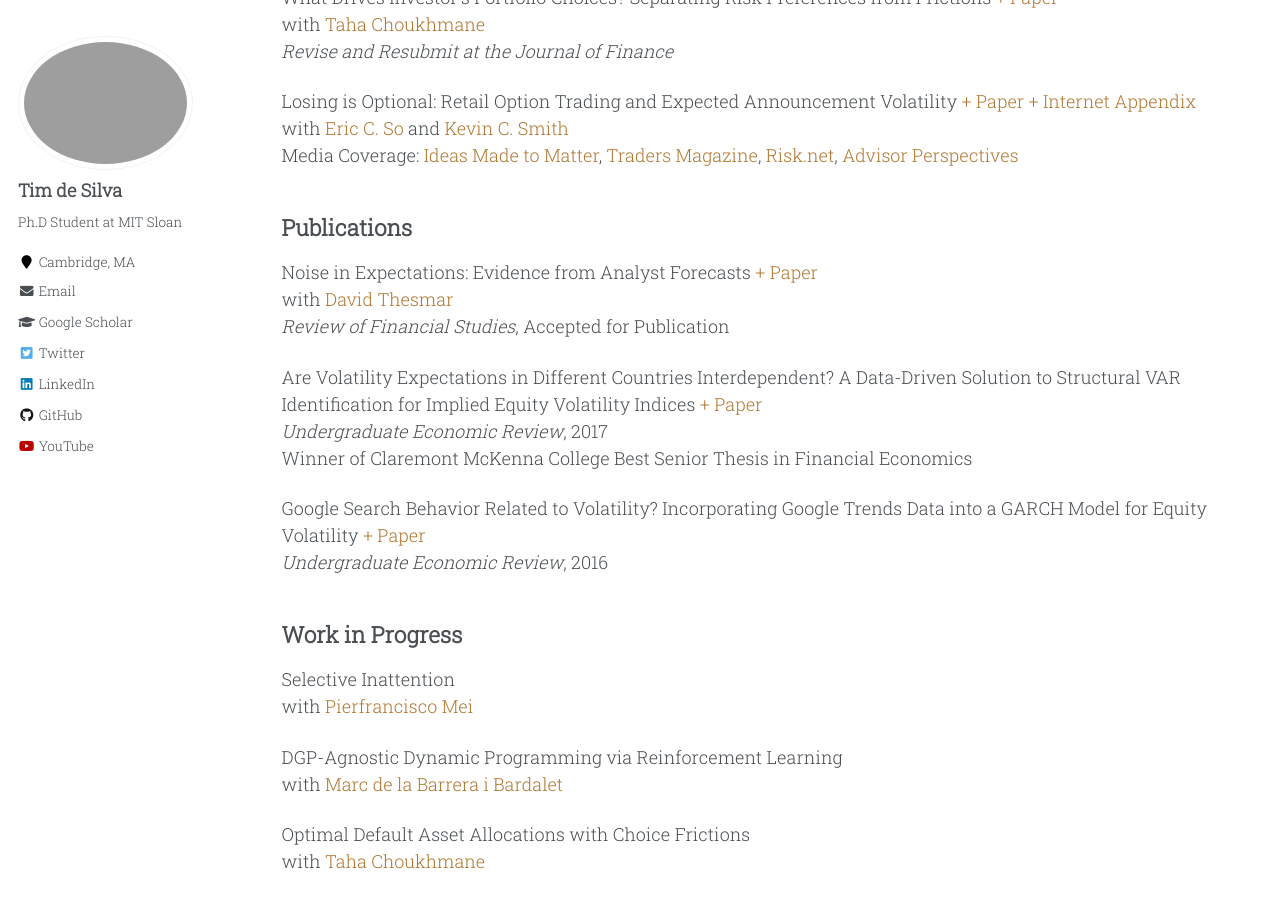
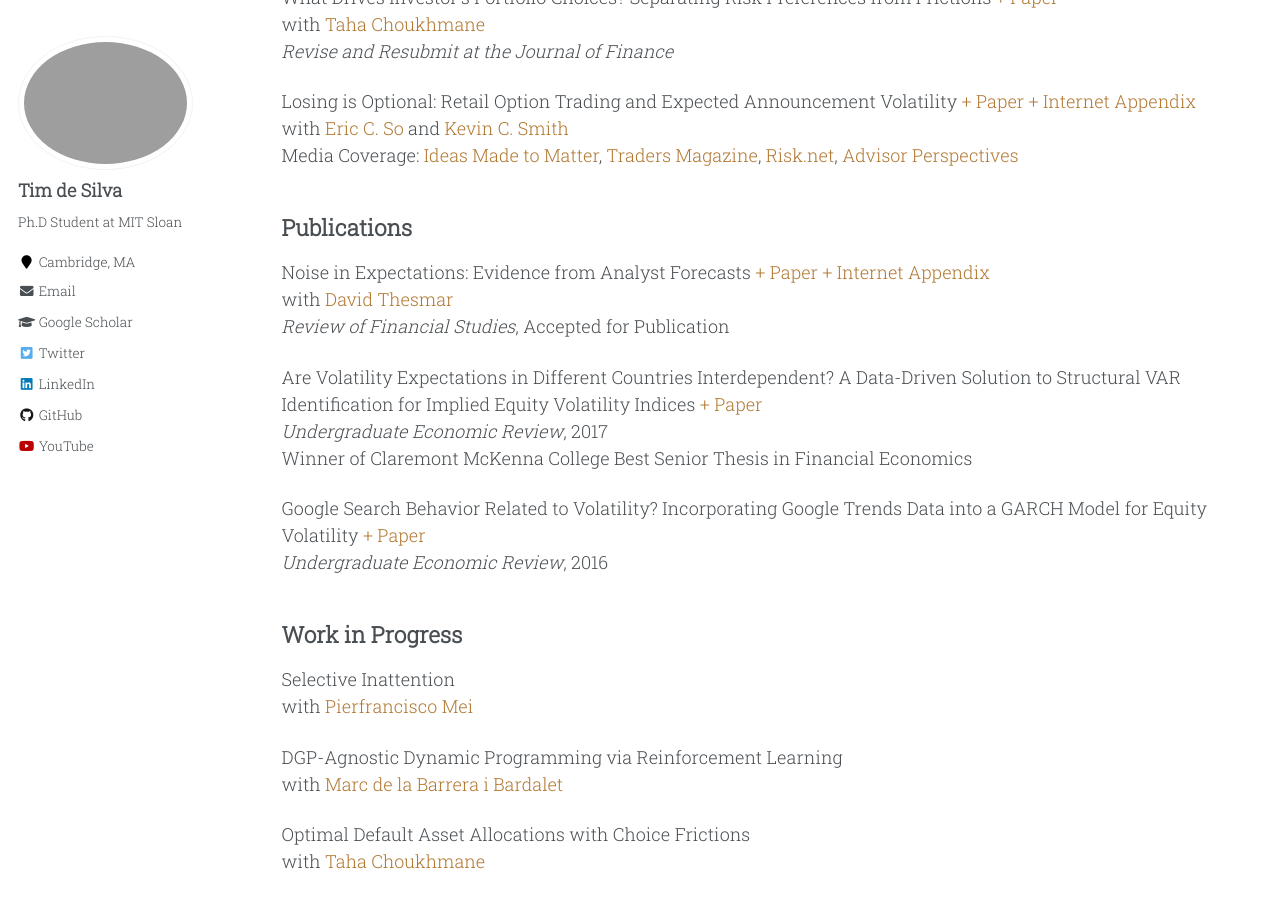
Before and after one commit to timhdesilva/timhdesilva.github.io, a Jekyll site: the page built from _pages/research.html, in a window 1280 px wide and 900 px high, scrolled down 341 px. Built offline with Jekyll 4.4.1, drawn with Linux system fonts in a browser that asks for light colours.

Commit message:
added IA for RFS submission

```diff
--- a/_pages/research.html
+++ b/_pages/research.html
@@ -25,7 +25,7 @@ author_profile: true
 
 <h2 id="publications">Publications</h2>
 <p>
-    Noise in Expectations: Evidence from Analyst Forecasts <a style="text-decoration:none; color:rgb(177, 119, 48)" href="http://timhdesilva.github.io/files/papers/noise_expectations.pdf">+ Paper</a>
+    Noise in Expectations: Evidence from Analyst Forecasts <a style="text-decoration:none; color:rgb(177, 119, 48)" href="http://timhdesilva.github.io/files/papers/noise_expectations.pdf">+ Paper</a> <a style="text-decoration:none; color:rgb(177, 119, 48)" href="http://timhdesilva.github.io/files/papers/noise_expectations_appendix.pdf">+ Internet Appendix</a>
     <br>with <a style="text-decoration:none; color:rgb(177, 119, 48)" href="https://sites.google.com/site/dthesmar/">David Thesmar</a>
     <br><em>Review of Financial Studies</em>, Accepted for Publication
 </p>
```
Also changed, not shown: 1 other file.
